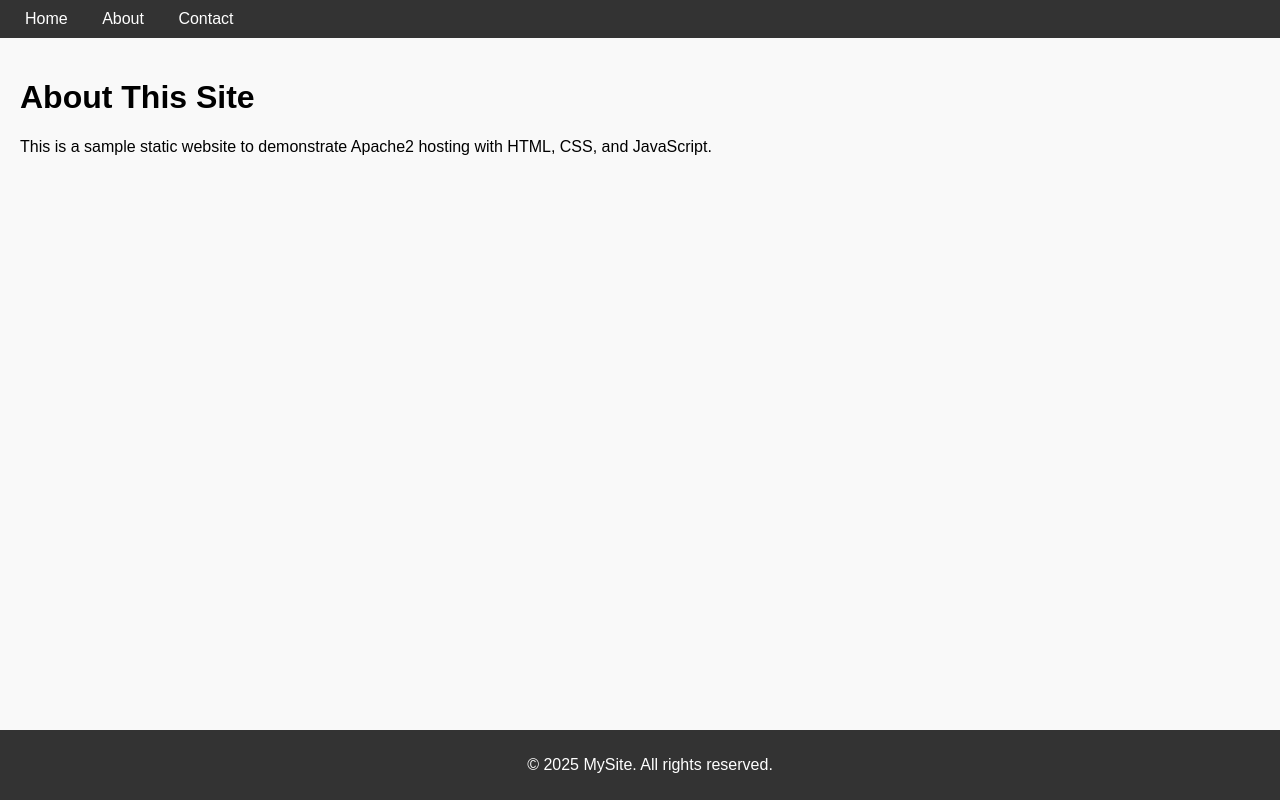
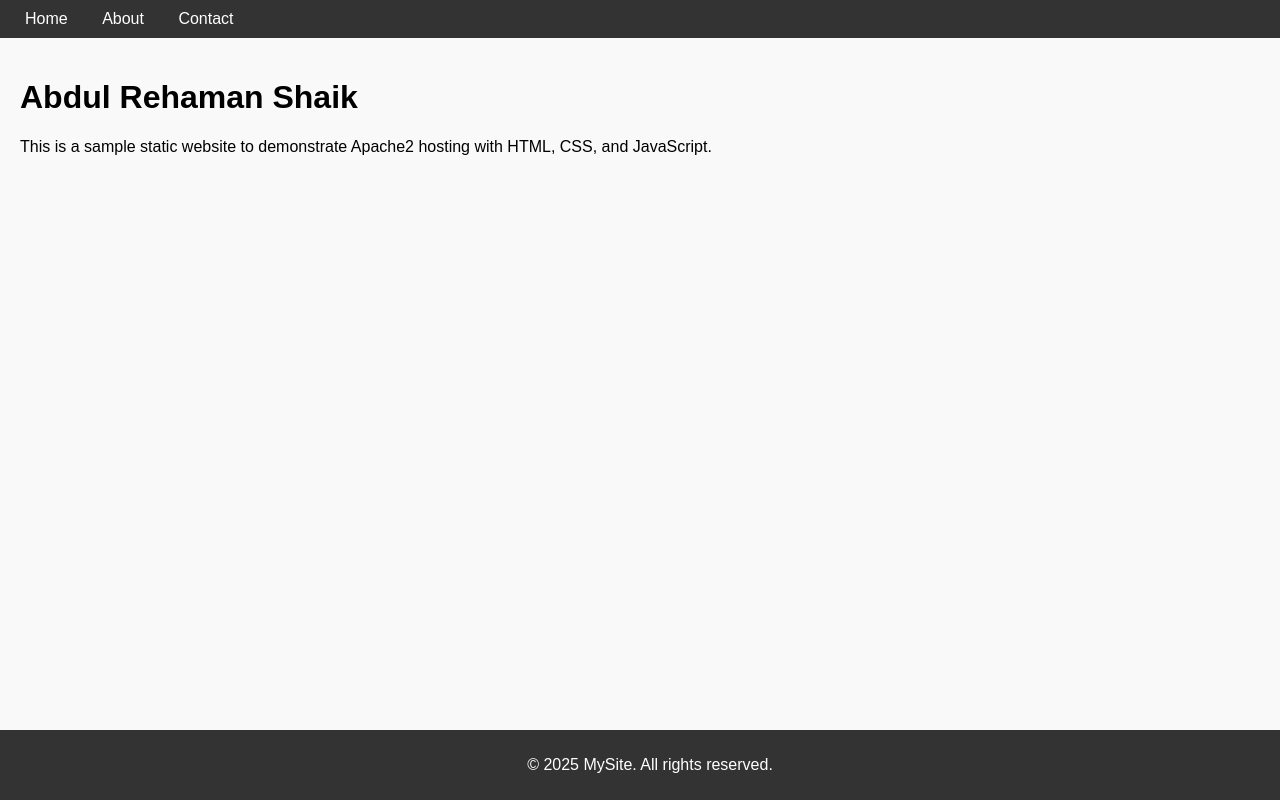
Before and after one commit to AbdulRehaman082493/branching_strategy, a plain HTML site: page about.html in a window 1280 px wide. Drawn offline with Linux system fonts and the light colour scheme.

Commit message:
about.html

```diff
--- a/about.html
+++ b/about.html
@@ -15,7 +15,7 @@
     </header>
 
     <main>
-        <h1>About This Site</h1>
+        <h1>Abdul Rehaman Shaik</h1>
         <p>This is a sample static website to demonstrate Apache2 hosting with HTML, CSS, and JavaScript.</p>
     </main>
 
```
